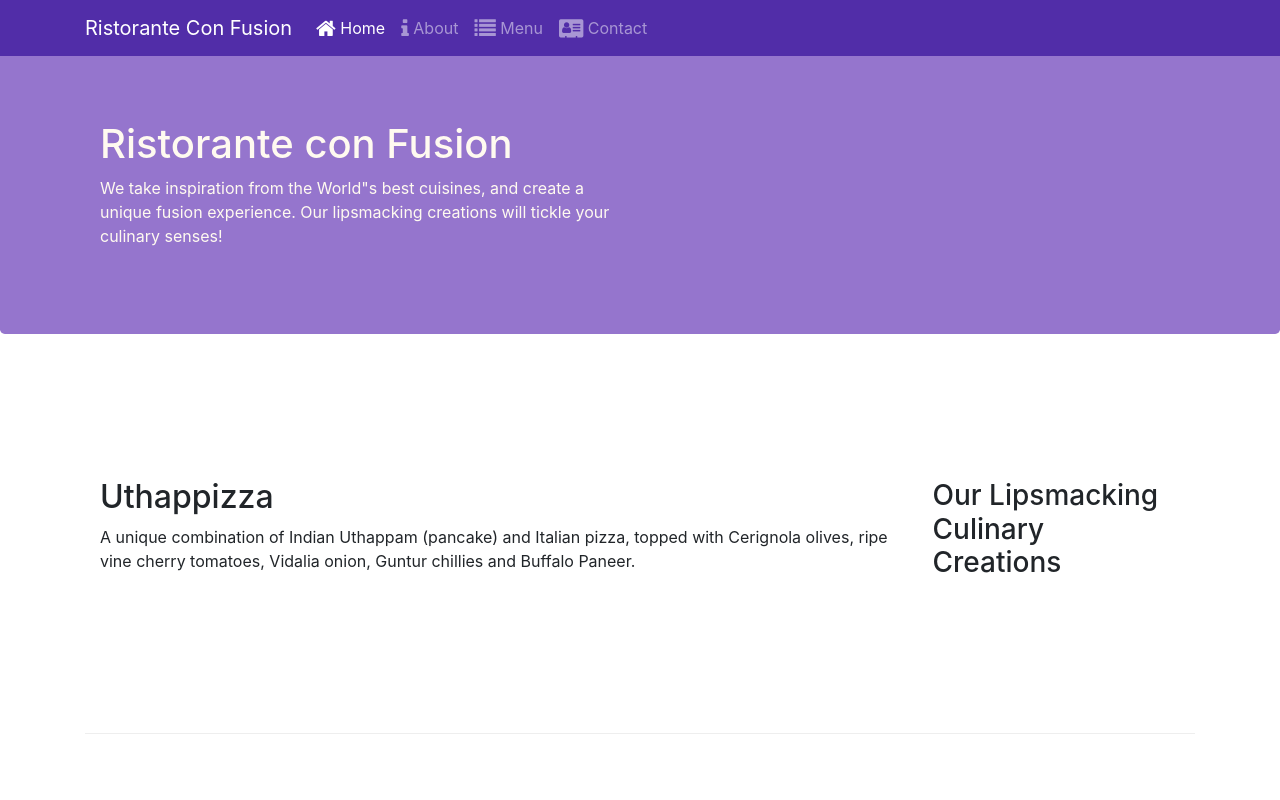
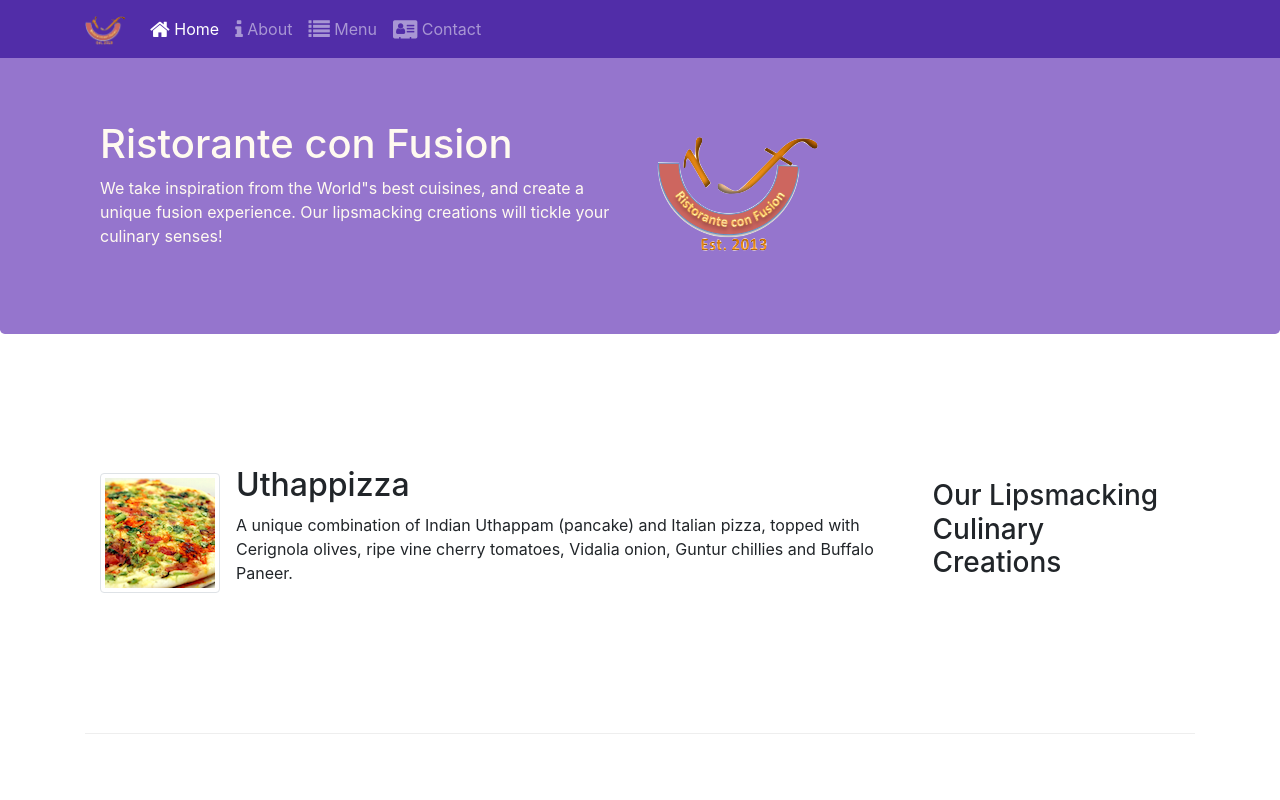
Before and after one commit to AtharvaTawde/bootstrap-tutorial, a website: page index.html in a window 1280 px wide. Shown: the top 800 px of the page. Drawn offline with nearby package versions, Linux system fonts and the light colour scheme.

Commit message:
Images and Media

```diff
--- a/index.html
+++ b/index.html
@@ -22,12 +22,13 @@
             <button class="navbar-toggler" type="button" data-toggle="collapse" data-target="#Navbar">
                 <span class="navbar-toggler-icon"></span>
             </button>
-            <a class="navbar-brand" href="#">Ristorante Con Fusion</a>
+            <a class="navbar-brand" href="#"><img src="img/logo.png" width="41" height="30"></a>
             <div class="collapse navbar-collapse" id="Navbar">
                 <ul class="navbar-nav mr-auto">
                     <li class="nav-item active"><a class="nav-link" href="#"><span class="fa fa-home fa-lg"></span>
                             Home</a></li>
-                    <li class="nav-item"><a class="nav-link" href="./aboutus.html"><span class="fa fa-info fa-lg"></span>
+                    <li class="nav-item"><a class="nav-link" href="./aboutus.html"><span
+                                class="fa fa-info fa-lg"></span>
                             About</a></li>
                     <li class="nav-item"><a class="nav-link" href="#"><span class="fa fa-list fa-lg"></span> Menu</a>
                     </li>
@@ -46,7 +47,8 @@
                     <p>We take inspiration from the World"s best cuisines, and create a unique fusion experience. Our
                         lipsmacking creations will tickle your culinary senses!</p>
                 </div>
-                <div class="col-12 col-sm">
+                <div class="col-12 col-sm align-self-center">
+                    <img src="img/logo.png" class="img-fluid">
                 </div>
             </div>
         </div>
@@ -58,16 +60,22 @@
                 <h3>Our Lipsmacking Culinary Creations</h3>
             </div>
             <div class="col col-sm order-sm-first col-md">
-                <h2>Uthappizza</h2>
-                <p>A unique combination of Indian Uthappam (pancake) and Italian pizza, topped with Cerignola olives,
+                <div class="media">
+                    <img class="d-flex mr-3 img-thumbnail align-self-center" src="img/uthappizza.png" alt="uthappizza">
+                    <div class="media-body">
+                        <h2 class="mt-0">Uthappizza</h2>
+                        <p>A unique combination of Indian Uthappam (pancake) and Italian pizza, topped with Cerignola
+                            olives,
                             ripe vine cherry tomatoes, Vidalia onion, Guntur chillies and Buffalo Paneer.</p>
+                    </div>
+                </div>
             </div>
         </div>
 
 
         <div class="row row-content align-items-center">
             <div class="col-12 col-sm-4 col-md-3">
-                <h3>This Month"s Promotions</h3>
+                <h3>This Month's Promotions</h3>
             </div>
             <div class="col col-sm col-md">
                 <h2>Weekend Grand Buffet</h2>
@@ -82,11 +90,16 @@
                 <h3>Meet our Culinary Specialists</h3>
             </div>
             <div class="col col-sm order-sm-first col-md">
+                <div class="media">
+                    <img class="d-flex mr-3 img-thumbnail align-self-center" src="img/alberto.png" alt="alberto">
+                    <div class="media-body">
                         <h2>Alberto Somayya</h2>
                         <h4>Executive Chef</h4>
                         <p>Award winning three-star Michelin chef with wide International experience having worked closely with
                             whos-who in the culinary world, he specializes in creating mouthwatering Indo-Italian fusion
                             experiences. </p>
+                    </div>
+                </div>
             </div>
         </div>
     </div>
```
Also changed, not shown: aboutus.html (+3 -2 lines), contactus.html (+3 -2 lines), img/alberto.png (added), img/buffet.png (added), img/logo.png (added), img/uthappizza.png (added), 1 other file. Lines whose indentation alone changed are shown as unchanged.
